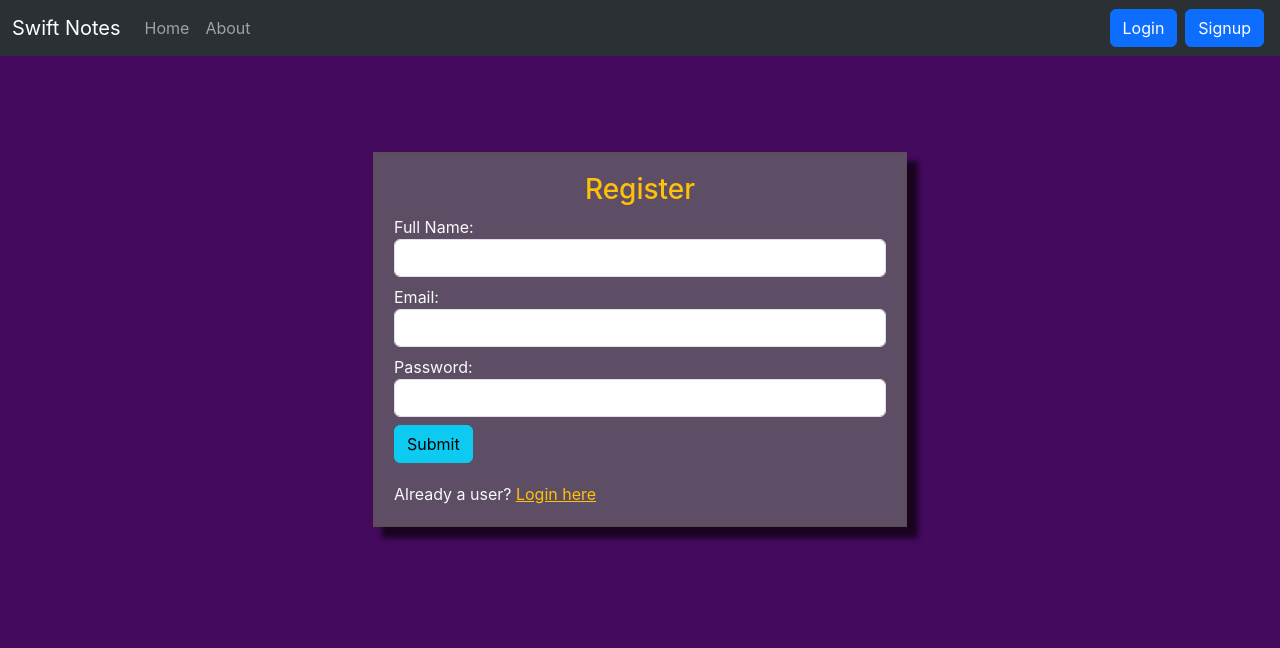
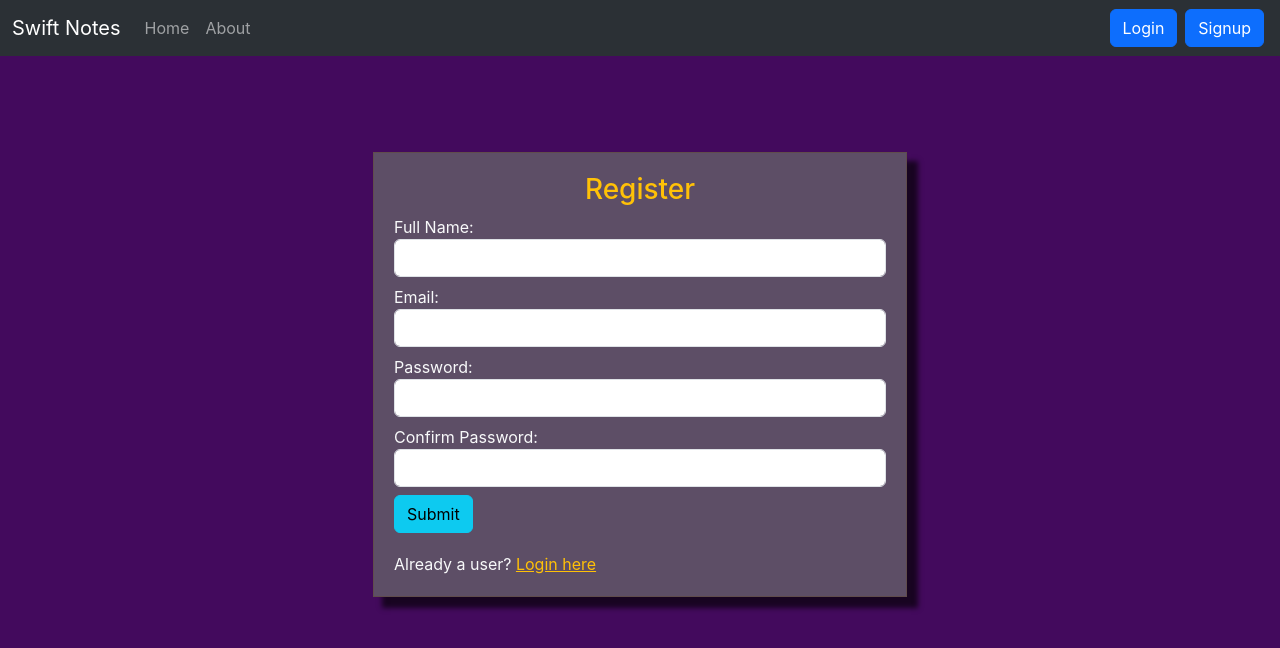
Before and after one commit to SamagraAg/swift-notes-frontend, a React (Create React App) app: page /signup in a window 1280 px wide. Shown: the top 648 px of the page. Built offline with nearby package versions, Linux system fonts and the light colour scheme.

Commit message:
add new user using backend api

```diff
--- a/src/components/Login.css
+++ b/src/components/Login.css
@@ -22,3 +22,6 @@
 #register-link {
   padding-top: 6rem;
 }
+.form-group{
+  margin-top: 2rem;
+}
--- a/src/components/Signup.js
+++ b/src/components/Signup.js
@@ -1,7 +1,42 @@
-import React from "react";
+import React, { useState } from "react";
 import "./Login.css";
-import { Link } from "react-router-dom";
-function Login() {
+import { Link, useNavigate } from "react-router-dom";
+
+function Signup() {
+  const host = "http://localhost:5000";
+  const navigate = useNavigate();
+  const [credentials, setCredentials] = useState({
+    name: "",
+    email: "",
+    password: "",
+    cpassword: "",
+  });
+  const handleClick = async (e) => {
+    e.preventDefault();
+    const response = await fetch(`${host}/api/auth/createUser`, {
+      method: "POST",
+      headers: {
+        "Content-Type": "application/json",
+      },
+      body: JSON.stringify({
+        name: credentials.name,
+        email: credentials.email,
+        password: credentials.password,
+      }),
+    });
+    const jsonResponse = await response.json();
+    if (jsonResponse.success === true) {
+      console.log(jsonResponse.authToken);
+      localStorage.setItem("token", jsonResponse.authToken);
+      navigate("/");
+    } else {
+      console.log(jsonResponse.errors)
+    }
+  };
+
+  const onChange = (e) => {
+    setCredentials({ ...credentials, [e.target.name]: e.target.value });
+  };
   return (
     <div id="login">
       <h3 className="text-center text-light pt-5 d-none">Login form</h3>
@@ -12,7 +47,7 @@ function Login() {
         >
           <div id="login-column" className="col-md-6">
             <div id="login-box" className="col-md-12">
-              <form id="login-form" className="form" action="" method="post">
+              <form id="login-form" className="form" onSubmit={handleClick}>
                 <h3 className="text-center text-warning">Register</h3>
                 <div className="form-group my-2">
                   <label htmlFor="name" className="text-light">
@@ -24,6 +59,7 @@ function Login() {
                     name="name"
                     id="name"
                     className="form-control"
+                    onChange={onChange}
                   />
                 </div>
                 <div className="form-group my-2">
@@ -36,6 +72,7 @@ function Login() {
                     name="email"
                     id="email"
                     className="form-control"
+                    onChange={onChange}
                   />
                 </div>
                 <div className="form-group my-2">
@@ -48,6 +85,20 @@ function Login() {
                     name="password"
                     id="password"
                     className="form-control"
+                    onChange={onChange}
+                  />
+                </div>
+                <div className="form-group my-2">
+                  <label htmlFor="cpassword" className="text-light">
+                    Confirm Password:
+                  </label>
+                  <br />
+                  <input
+                    type="text"
+                    name="cpassword"
+                    id="cpassword"
+                    className="form-control"
+                    onChange={onChange}
                   />
                 </div>
                 <div className="form-group my-2">
@@ -73,4 +124,4 @@ function Login() {
   );
 }
 
-export default Login;
+export default Signup;
```
